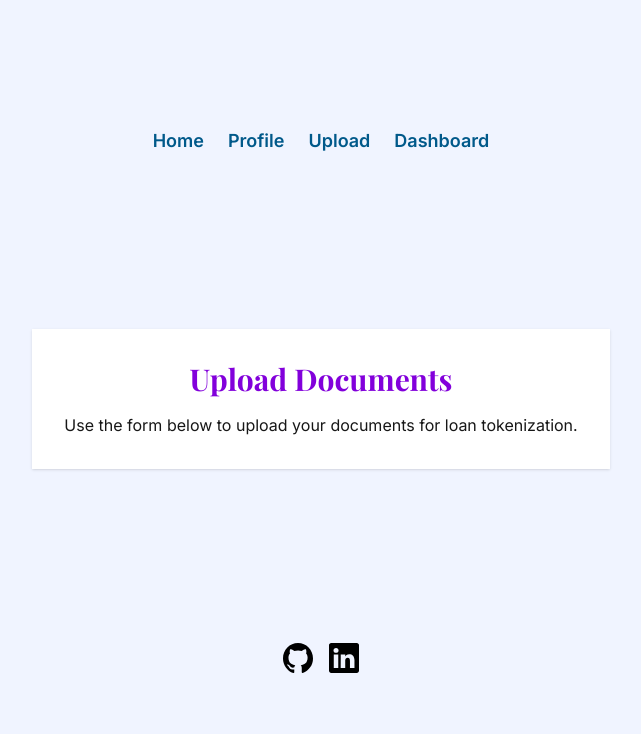
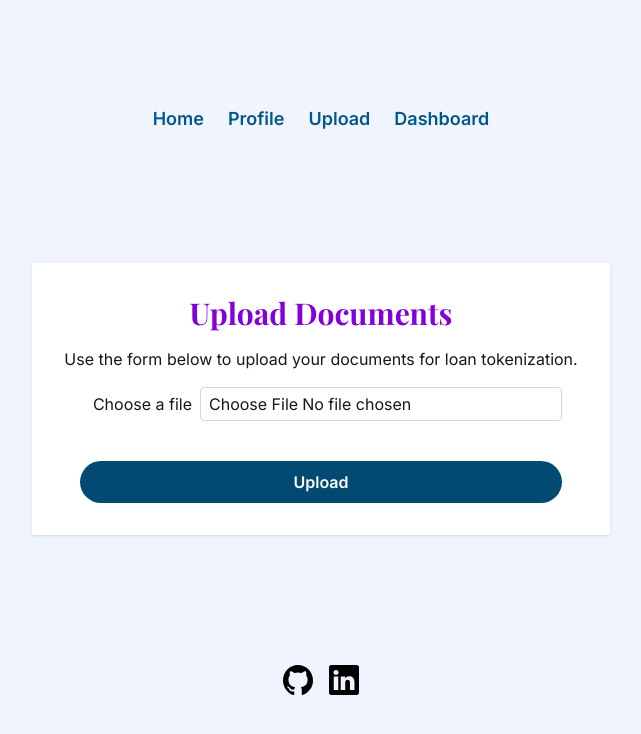
Before and after one commit to kizuyoko/loan-tokenization-dashboard, a Next.js app: page /upload in a window 1280 px wide. Shown: the top 734 px of the page, without its empty margins (319-960 px from the left). Built offline with nearby package versions, Linux system fonts and the light colour scheme.

Commit message:
Uploading page

```diff
--- a/src/app/upload/page.tsx
+++ b/src/app/upload/page.tsx
@@ -1,9 +1,17 @@
+import { Metadata } from "next";
+import { UploadForm } from "@/components/UploadForm";
+
+export const metadata: Metadata = {
+  title: "Upload Documents",
+  description: "Upload your documents for loan tokenization.",
+};
+
 export default function UploadPage() {
   return (
     <main className="flex flex-col gap-4 items-center justify-center p-4 sm:p-8 shadow">
       <h1>Upload Documents</h1>
       <p>Use the form below to upload your documents for loan tokenization.</p>
-      {/* Upload form goes here */}
+      <UploadForm />
     </main>
   );
 }
--- /dev/null
+++ b/src/components/UploadForm.tsx
@@ -0,0 +1,29 @@
+"use client"
+import { useState } from "react";
+import { Button } from "@/components/ui/Button";
+import { Input } from "./ui/Input";
+
+export const UploadForm = () => {
+  const [file, setFile] = useState<File | null>(null);
+
+  const handleFileChange = (e: React.ChangeEvent<HTMLInputElement>) => {
+    const selectedFile = e.target.files?.[0] || null;
+    setFile(selectedFile);
+  };
+
+  const handleUpload = (e: React.FormEvent) => {
+    e.preventDefault();
+    if (file) {
+      console.log("Uploading:", file.name);
+      // Handle file upload logic here
+    }
+  };
+
+  return (
+    <form onSubmit={handleUpload} className="flex flex-col gap-4">
+      <Input type="file" placeholder="Choose a file" accept=".csv" onChange={handleFileChange} />
+      {file && <p className="text-lg text-blue-800 font-bold">Selected file: {file.name}</p>}
+      <Button type="submit" className="btn-primary">Upload</Button>
+    </form>
+  );
+};
```
